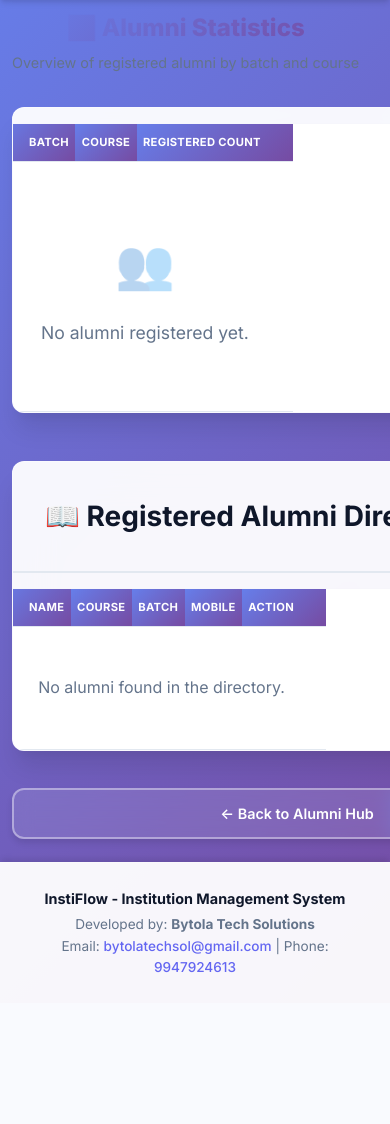
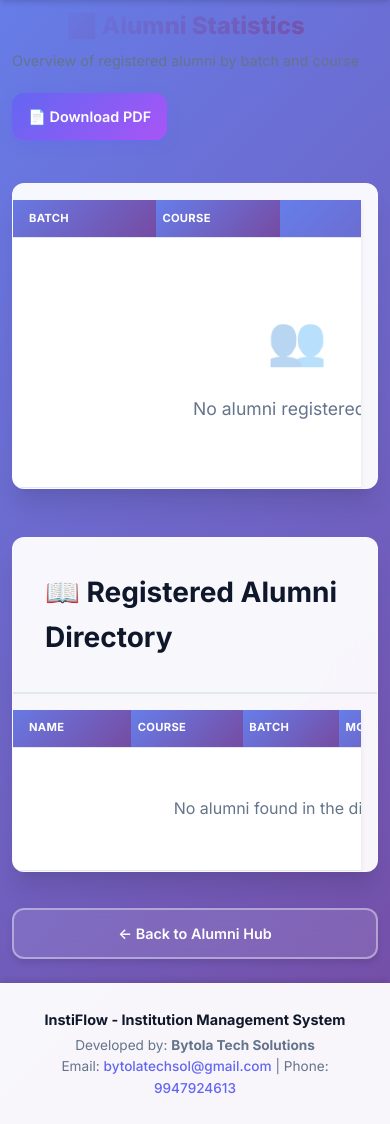
Before and after one commit to Suhailirfani/new-erp, a Django app: page /alumni/list/ in a window 390 px wide; the page is wider, and only the part inside the window is pictured. Shown: the part 55-1179 px from the top of that part. Before the commit the page ends 1028 px from the top of that part, so only its background shows below. Run offline with Django 5.2, Linux system fonts and the light colour scheme; data that the repository does not hold is empty.

Commit message:
Fix global mobile layout: enforce 100% width on cards and containers to allow horizontal table scrolling, remove display:block from base table

```diff
--- a/students/templates/students/base.html
+++ b/students/templates/students/base.html
@@ -266,13 +266,15 @@
             padding: 0 2rem;
         }
 
-        /* Glass Card Effect */
         .card {
             background: rgba(255, 255, 255, 0.95);
             backdrop-filter: blur(20px);
             border-radius: 24px;
             padding: 2.5rem;
             margin-bottom: 2rem;
+            width: 100%;
+            max-width: 100%;
+
             box-shadow: 0 20px 25px -5px rgba(0, 0, 0, 0.1), 0 10px 10px -5px rgba(0, 0, 0, 0.04);
             border: 1px solid rgba(255, 255, 255, 0.3);
             transition: all 0.3s cubic-bezier(0.4, 0, 0.2, 1);
@@ -493,6 +495,8 @@
 
         /* Table Styles */
         .table-wrapper {
+            width: 100%;
+            max-width: 100%;
             overflow-x: auto;
             -webkit-overflow-scrolling: touch;
             margin-top: 1rem;
@@ -907,12 +911,17 @@
             .container {
                 padding: 0 1rem;
                 margin: 1rem auto;
+                width: 100%;
+                max-width: 100vw;
+                overflow-x: hidden;
             }
 
             .card, .glass-card {
                 padding: 1.25rem;
                 border-radius: 16px;
                 margin-bottom: 1.5rem;
+                width: 100%;
+                max-width: 100%;
             }
 
             .stats {
@@ -973,8 +982,7 @@
 
             table {
                 font-size: 0.8rem;
-                display: block;
-                overflow-x: auto;
+                width: 100%;
                 white-space: nowrap;
             }
 
```
